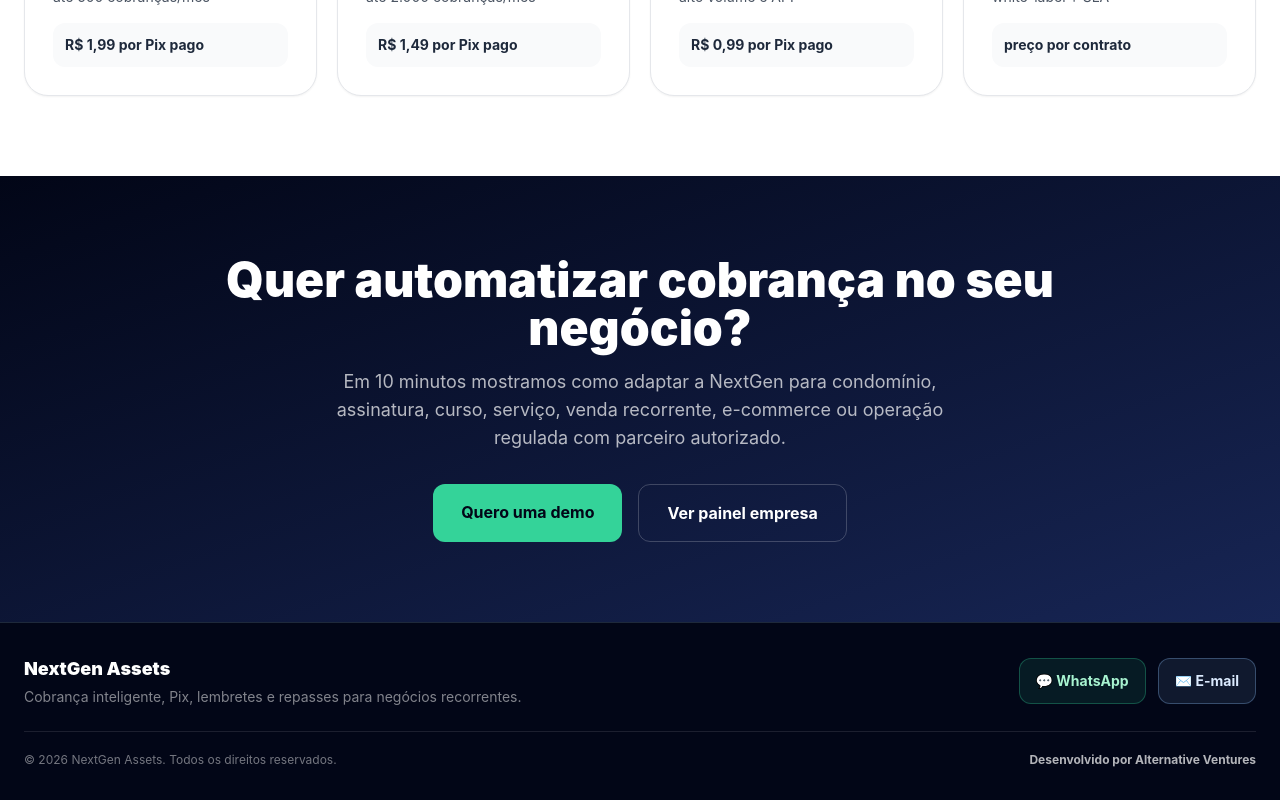
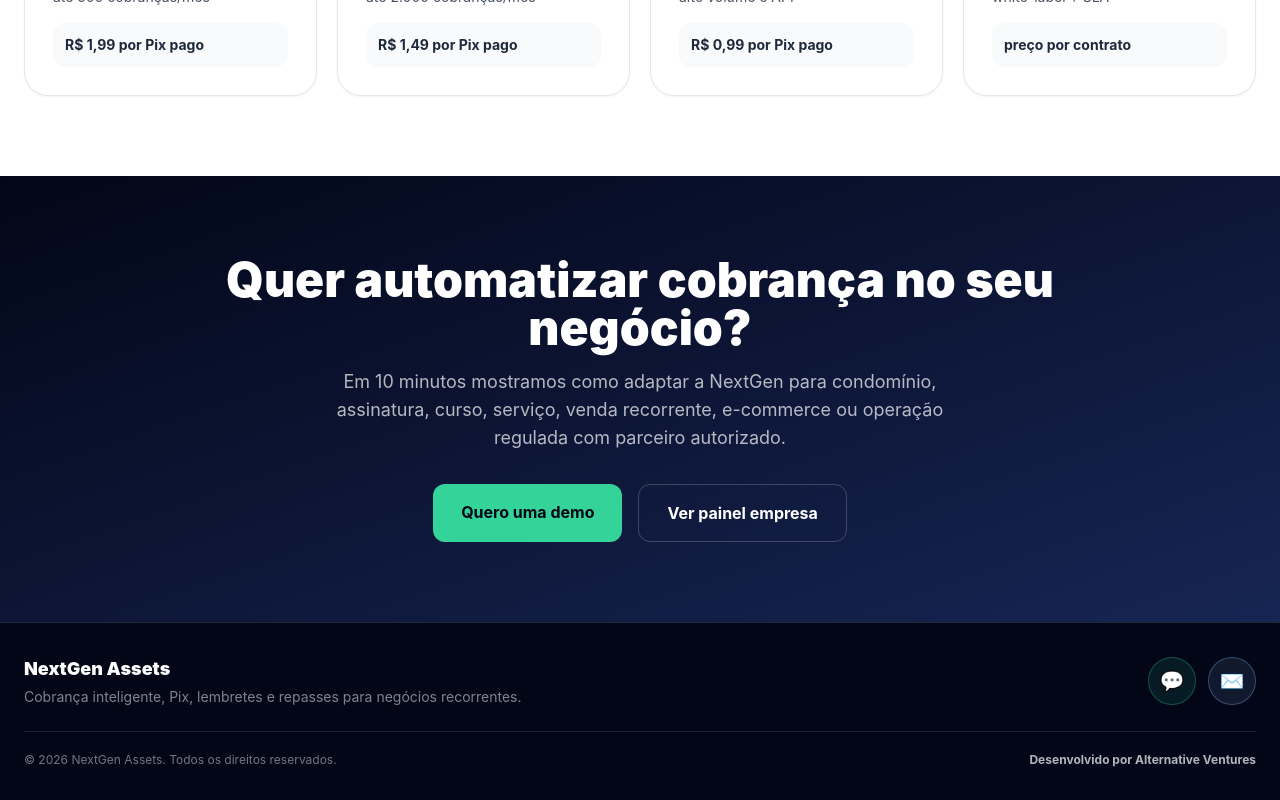
Before and after one commit to HenriqueGuilhermeUx/nextgenassets, a Next.js app in the folder apps/marketing/: page / in a window 1280 px wide. Shown: the part 4302-5102 px from the top of the page. Built offline with nearby package versions, Linux system fonts and the light colour scheme.

Commit message:
chore: hide contact details in footer

```diff
--- a/apps/marketing/src/app/layout.tsx
+++ b/apps/marketing/src/app/layout.tsx
@@ -21,20 +21,24 @@
           <div className="mt-1 text-sm text-white/50">Cobrança inteligente, Pix, lembretes e repasses para negócios recorrentes.</div>
         </div>
 
-        <div className="flex flex-col gap-3 sm:flex-row sm:items-center">
+        <div className="flex flex-row items-center gap-3">
           <a
             href="https://wa.me/5511947984328?text=Quero%20falar%20com%20a%20NextGen%20Assets"
             target="_blank"
             rel="noreferrer"
-            className="rounded-xl border border-emerald-400/30 bg-emerald-400/10 px-4 py-3 text-sm font-bold text-emerald-200 hover:bg-emerald-400/20"
+            aria-label="Falar pelo WhatsApp"
+            title="WhatsApp"
+            className="flex h-12 w-12 items-center justify-center rounded-full border border-emerald-400/30 bg-emerald-400/10 text-xl text-emerald-200 hover:bg-emerald-400/20"
           >
-            💬 WhatsApp
+            💬
           </a>
           <a
             href="mailto:henriquecampos66@gmail.com?subject=Contato%20NextGen%20Assets"
-            className="rounded-xl border border-blue-300/30 bg-blue-300/10 px-4 py-3 text-sm font-bold text-blue-100 hover:bg-blue-300/20"
+            aria-label="Enviar e-mail"
+            title="E-mail"
+            className="flex h-12 w-12 items-center justify-center rounded-full border border-blue-300/30 bg-blue-300/10 text-xl text-blue-100 hover:bg-blue-300/20"
           >
-            ✉️ E-mail
+            ✉️
           </a>
         </div>
       </div>
```
